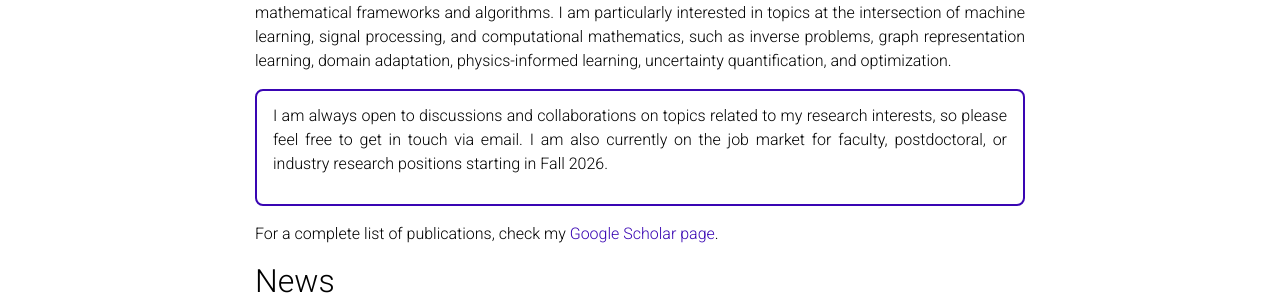
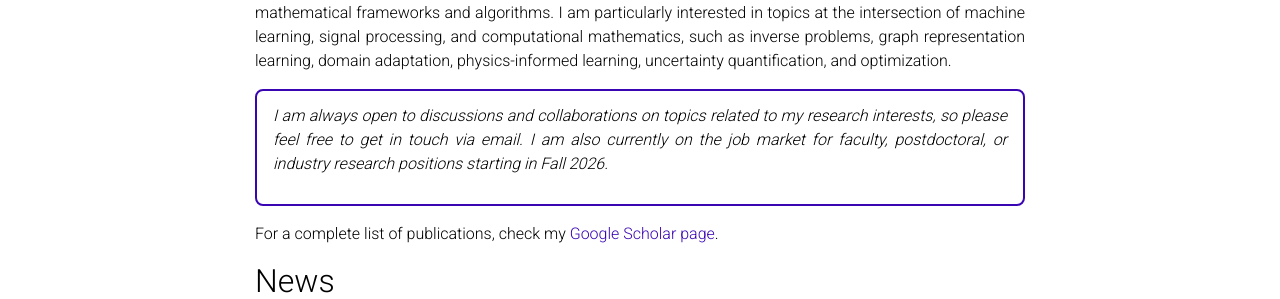
Before and after one commit to Keiv4n/keiv4n.github.io, a Jekyll site: the page built from _pages/about.md, in a window 1280 px wide and 900 px high, scrolled down 490 px. Shown: the part 151-450 px from the top of the window. Built offline with Jekyll 4.4.1, drawn with Linux system fonts in a browser that asks for light colours; full-size pictures stand in for the smaller copies a plugin makes; comment, search, counter and statistics services are not loaded; a style sheet for code colours, icons or effects is not loaded.

```diff
--- a/_pages/about.md
+++ b/_pages/about.md
@@ -27,6 +27,6 @@ Prior to joining EPFL, I earned my master's degree from the [Institute of Commun
 
 The foundation of my research lies in advancing computational sensing through the development of mathematical frameworks and algorithms. I am particularly interested in topics at the intersection of machine learning, signal processing, and computational mathematics, such as inverse problems, graph representation learning, domain adaptation, physics-informed learning, uncertainty quantification, and optimization.
 
-> I am always open to discussions and collaborations on topics related to my research interests, so please feel free to get in touch via email. I am also currently on the job market for faculty, postdoctoral, or industry research positions starting in Fall 2026.
+> *I am always open to discussions and collaborations on topics related to my research interests, so please feel free to get in touch via email. I am also currently on the job market for faculty, postdoctoral, or industry research positions starting in Fall 2026.*
 
 For a complete list of publications, check my [Google Scholar page](https://scholar.google.com/citations?hl=en&user=3qQfrzwAAAAJ).
```
